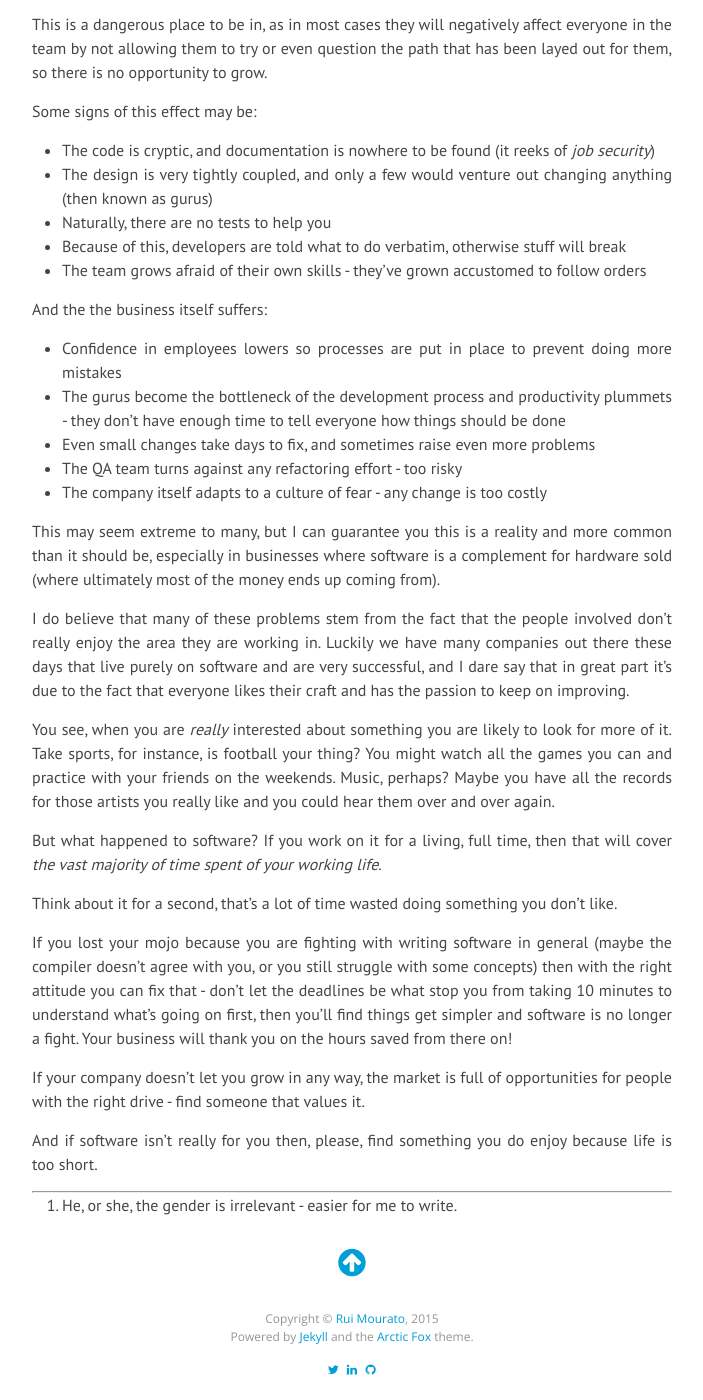
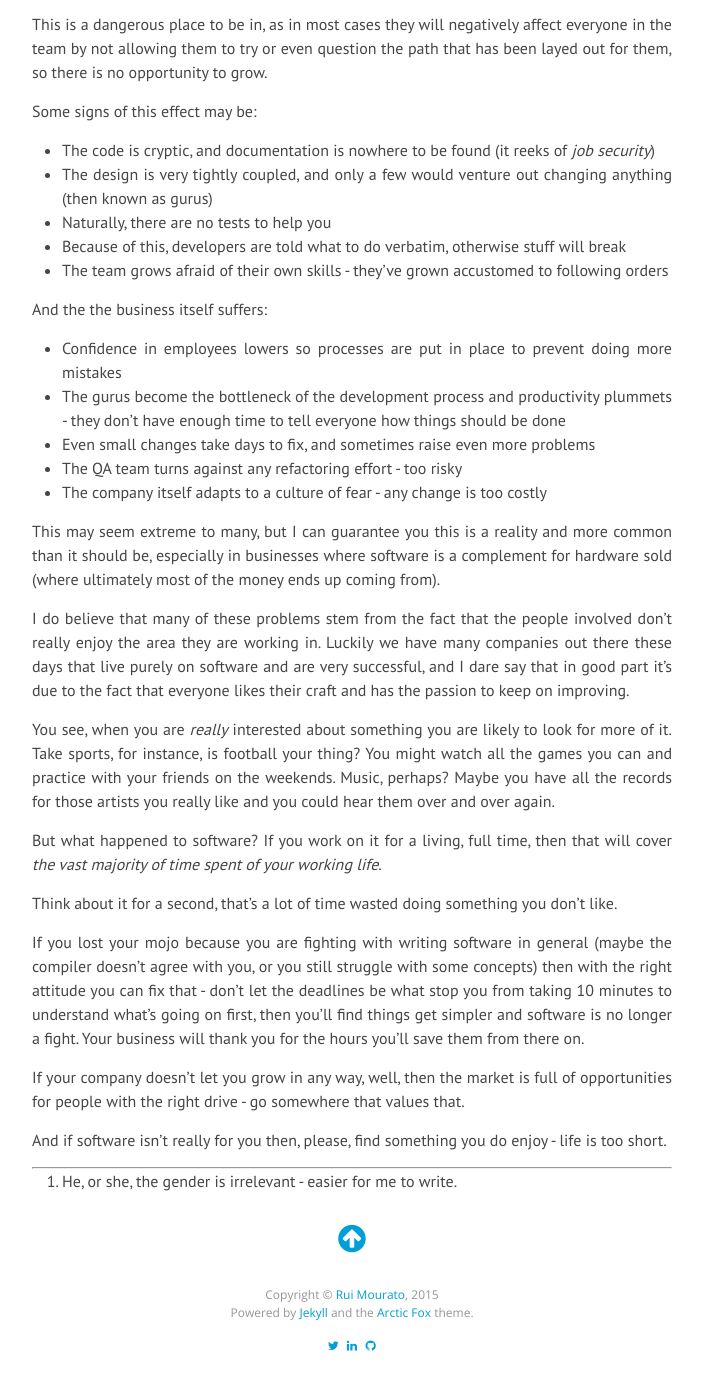
Before and after one commit to rmourato/rmourato.github.io, a Jekyll site: the page built from _posts/2015-08-28-passion.md, in a window 1280 px wide and 1400 px high, scrolled down 1251 px. Shown: the whole window, without its empty margins (288-991 px from the left). Built offline with Jekyll 4.4.1, drawn with Linux system fonts in a browser that asks for light colours; nearby versions of some CDN libraries; Markdown is read by kramdown in place of the engine named in the settings; comment, search, counter and statistics services are not loaded.

Commit message:
Update to last post

```diff
--- a/_posts/2015-08-28-passion.md
+++ b/_posts/2015-08-28-passion.md
@@ -68,7 +68,7 @@ Some signs of this effect may be:
 * The design is very tightly coupled, and only a few would venture out changing anything (then known as gurus)
 * Naturally, there are no tests to help you
 * Because of this, developers are told what to do verbatim, otherwise stuff will break
-* The team grows afraid of their own skills - they've grown accustomed to follow orders
+* The team grows afraid of their own skills - they've grown accustomed to following orders
 
 And the the business itself suffers:
 
@@ -86,7 +86,7 @@ complement for hardware sold (where ultimately most of the money ends up coming
 I do believe that many of these problems stem from the fact that the people
 involved don't really enjoy the area they are working in.
 Luckily we have many companies out there these days that live purely on software
-and are very successful, and I dare say that in great part it's due to the fact
+and are very successful, and I dare say that in good part it's due to the fact
 that everyone likes their craft and has the passion to keep on improving.
 
 You see, when you are *really* interested about something you are likely to look
@@ -106,13 +106,13 @@ the compiler doesn't agree with you, or you still struggle with some concepts) t
 with the right attitude you can fix that - don't let the deadlines be what stop
 you from taking 10 minutes to understand what's going on first, then you'll find
 things get simpler and software is no longer a fight.
-Your business will thank you on the hours saved from there on!
+Your business will thank you for the hours you'll save them from there on.
 
-If your company doesn't let you grow in any way, the market is
-full of opportunities for people with the right drive - find someone that values it.
+If your company doesn't let you grow in any way, well, then the market is
+full of opportunities for people with the right drive - go somewhere that values that.
 
-And if software isn't really for you then, please, find something you do enjoy
-because life is too short.
+And if software isn't really for you then, please, find something you do enjoy -
+life is too short.
 
 ---
 
```
